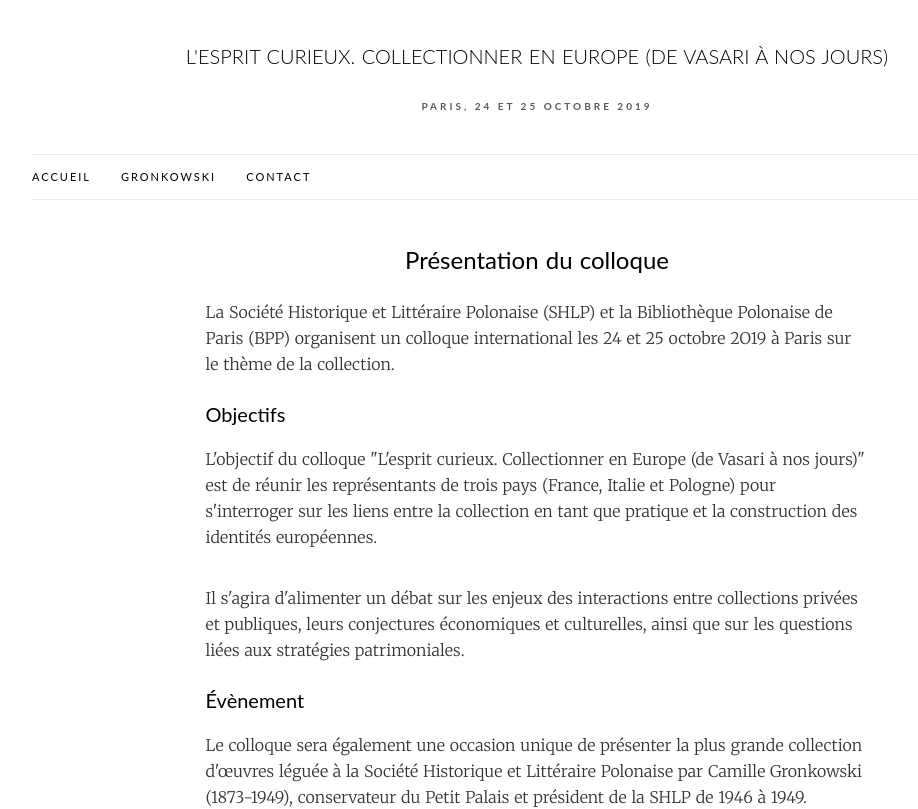
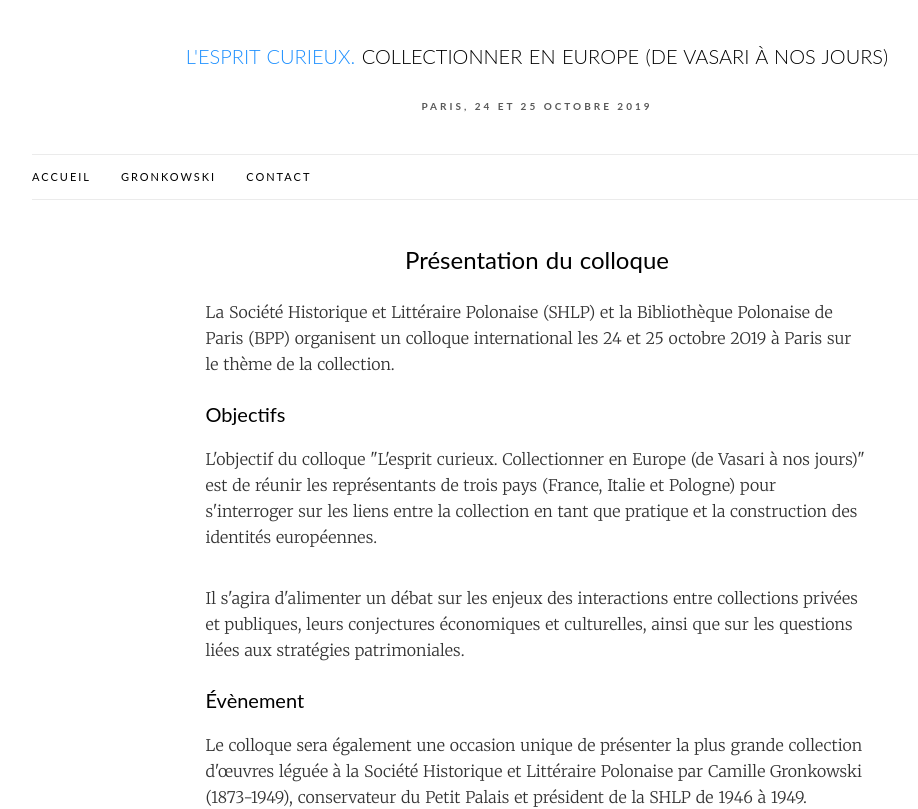
Before and after one commit to mustsee/lespritcurieux, a Nuxt app: page / in a window 1280 px wide. Shown: the top 809 px of the page, without its empty margins (103-1021 px from the left). Built offline with nearby package versions, Linux system fonts and the light colour scheme.

Commit message:
add dodgerblue color to a part of the title

```diff
--- a/components/Top.vue
+++ b/components/Top.vue
@@ -3,7 +3,8 @@
             <nuxt-link to="/">
                 <div class="title">
                     <h1>
-                        L'esprit curieux. Collectionner en Europe (de Vasari à nos jours)
+                        <span class="blue">L'esprit curieux.</span>
+                        Collectionner en Europe (de Vasari à nos jours)
                     </h1>
                 </div>
             </nuxt-link>
@@ -35,6 +36,9 @@
             font-size: 20px;
             text-transform: uppercase;
             margin: 0;
+            .blue {
+                color: dodgerblue;
+            }
         }
     }
     .date {
```
